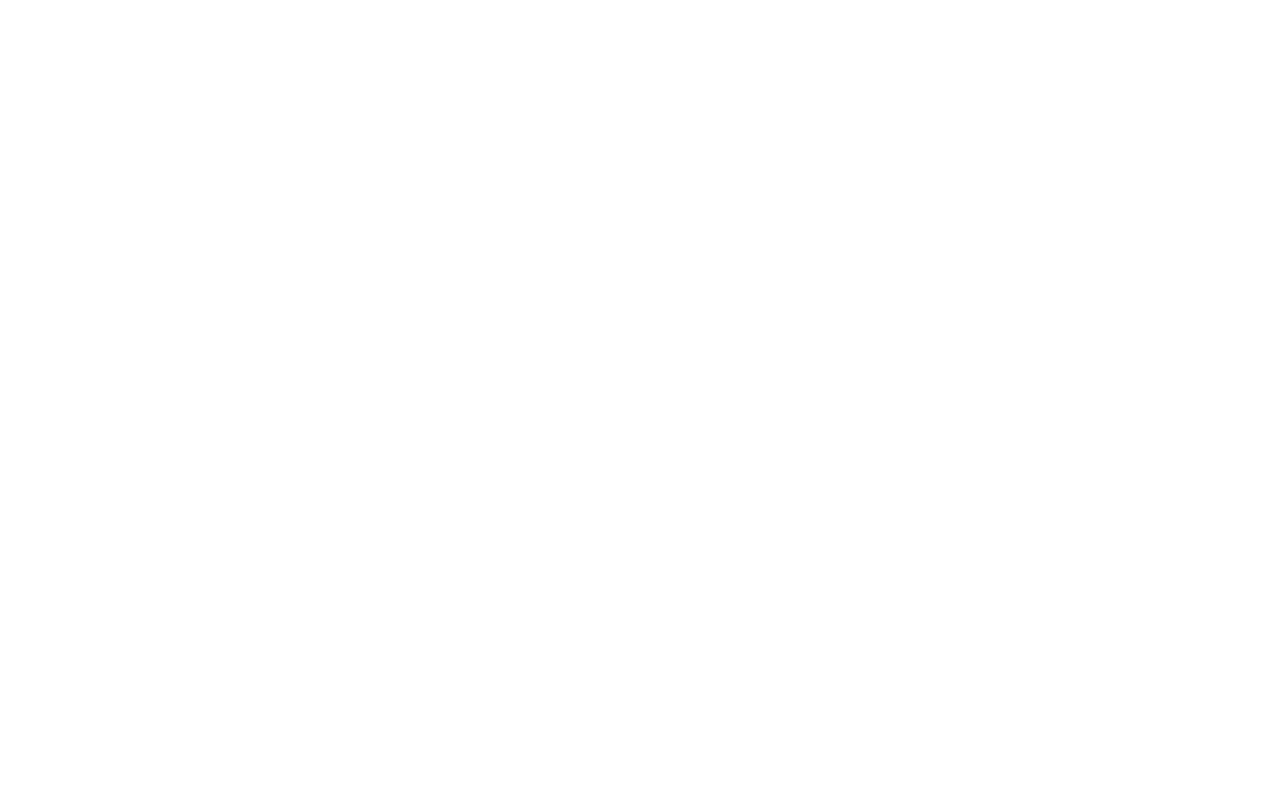
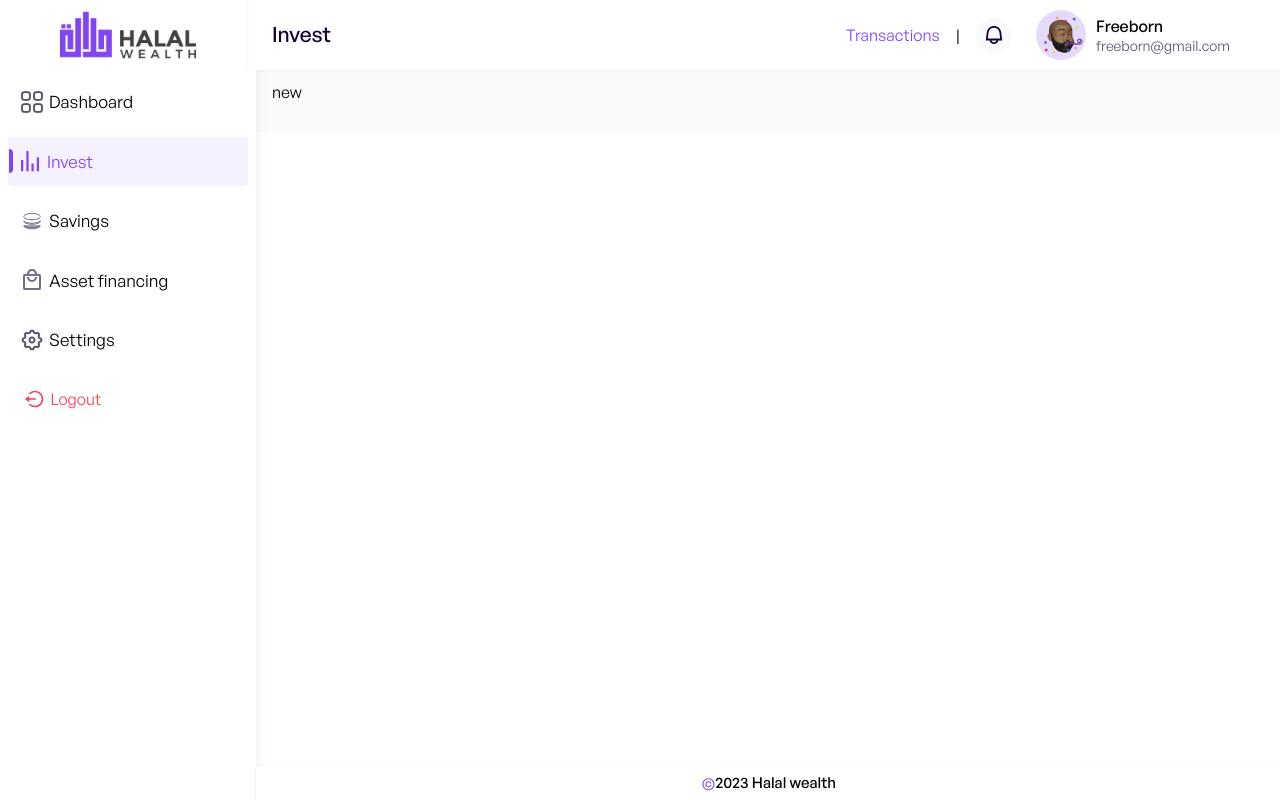
Before and after one commit to Stepheeeen/halal-wealth, a Next.js app: page /dashboard/invest in a window 1280 px wide. Built offline with nearby package versions, Linux system fonts and the light colour scheme.

Commit message:
initial invest page commit

```diff
--- a/src/app/dashboard/invest/page.tsx
+++ b/src/app/dashboard/invest/page.tsx
@@ -1,10 +1,11 @@
+import DashboardContainer from '@/components/dashboard/dashboardContainer'
 import React from 'react'
 
 const page = () => {
   return (
-    <div>
-
-    </div>
+    <DashboardContainer PageTItle='Invest'>
+       new
+    </DashboardContainer>
   )
 }
 
```
